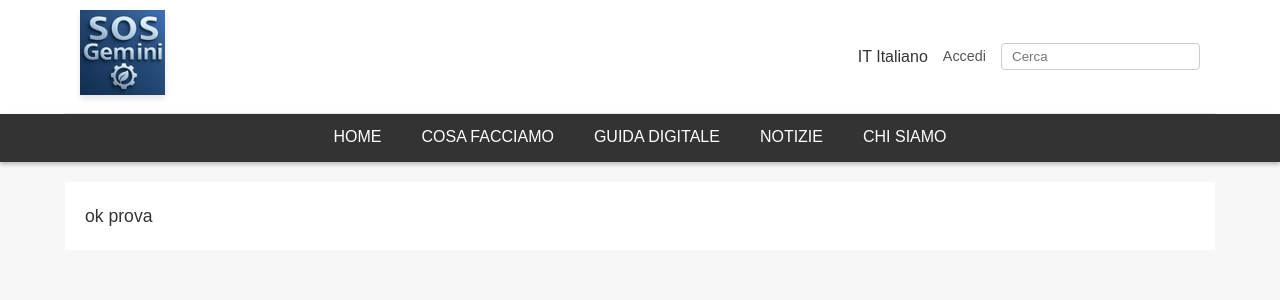
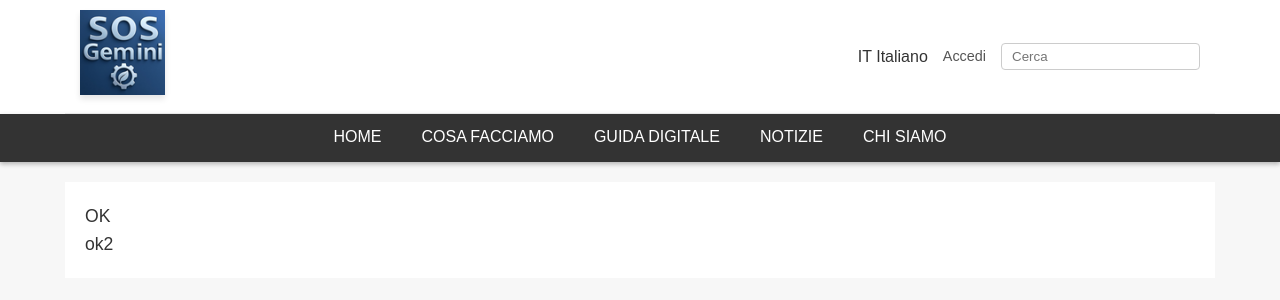
Before and after one commit to sosgemini/sosgemini.github.io, a Jekyll site: the page built from cibo-gatto-sano-vs-pazzatura.md, in a window 1280 px wide. Shown: the top 300 px of the page. Built offline with Jekyll 4.4.1, drawn with Linux system fonts in a browser that asks for light colours; our own code applies the rules of GitHub Pages for plain Markdown files.

Commit message:
Update cibo-gatto-sano-vs-pazzatura.md

```diff
--- a/cibo-gatto-sano-vs-pazzatura.md
+++ b/cibo-gatto-sano-vs-pazzatura.md
@@ -1 +1,5 @@
-ok prova
+<p>OK</p>
+
+<p>
+    ok2
+</p>
```
